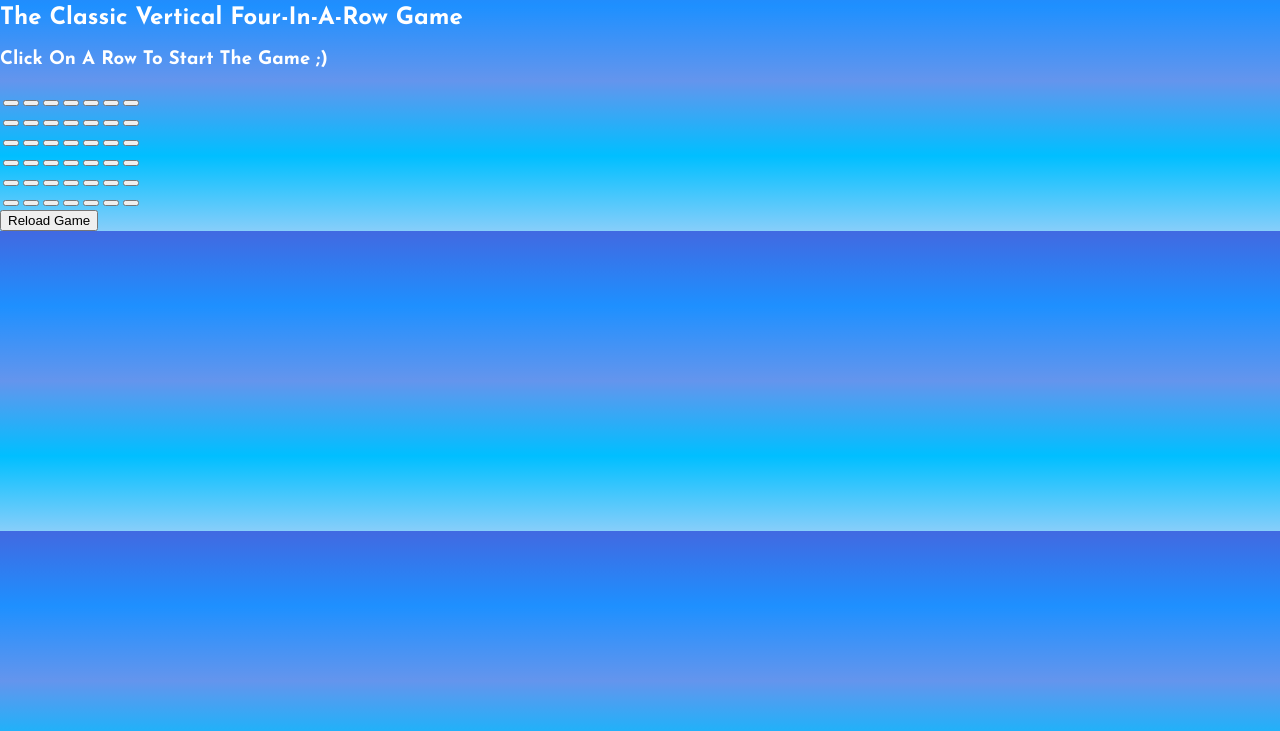
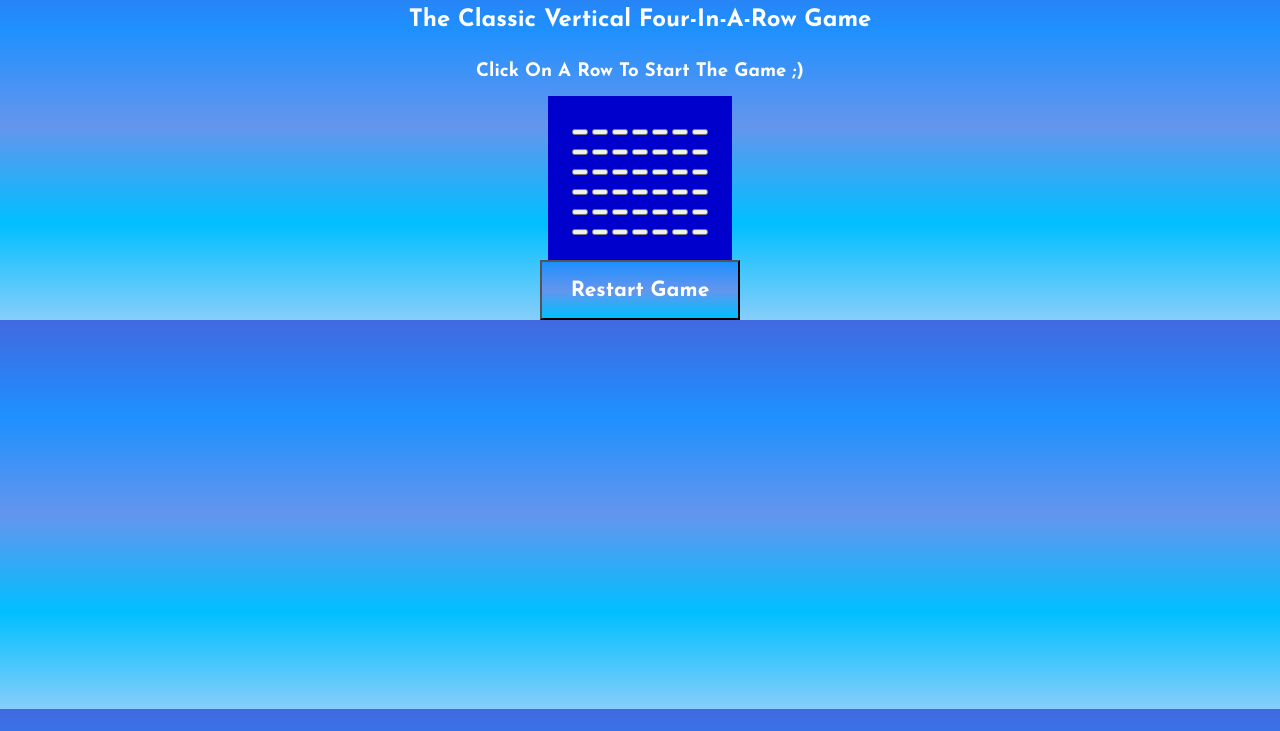
Before and after one commit to 1anya1/Connect_All_Four, a plain HTML site: page index.html in a window 1280 px wide. Shown: the part 69-800 px from the top of the page. Drawn offline with nearby package versions, Linux system fonts and the light colour scheme.

Commit message:
layout is done

```diff
--- a/app.js
+++ b/app.js
@@ -1,62 +1,62 @@
 $(() => {
-    // my constants
-    const player1={  //objects that will hold all of the data for the data
-        cells:[]
+//     // my constants
+//     const player1={  //objects that will hold all of the data for the data
+//         cells:[]
 
-    };
-    const player2={
-        cells:[]
-    };
-    var turn= 0;
-    const rows=7;
-    const columns=6
+//     };
+//     const player2={
+//         cells:[]
+//     };
+//     var turn= 0;
+//     const rows=7;
+//     const columns=6
 
-    const $container=$('<div>').addClass('container');
-    $('body').append($container);
+//     const $container=$('<div>').addClass('container');
+//     $('body').append($container);
 
-    for (let col = 0; col < columns ; col++) {
-    const $col = $('<div>').addClass('col '+col)
-    for (let row = 0; row < rows; row++) {
-      const $row = $(`<div id= "c${col}r${row}"></div>`)
-        .addClass('empty')
-        // .attr('id', col)
-        // .attr('id', row);
-      $col.append($row);
-    }
-    $container.append($col);
-  };
+//     for (let col = 0; col < columns ; col++) {
+//     const $col = $('<div>').addClass('col '+col)
+//     for (let row = 0; row < rows; row++) {
+//       const $row = $(`<div id= "c${col}r${row}"></div>`)
+//         .addClass('empty')
+//         // .attr('id', col)
+//         // .attr('id', row);
+//       $col.append($row);
+//     }
+//     $container.append($col);
+//   };
 
-    /// Event Handler for Moves//
-    function turns () {
-    if(turn%2===0){
-        // alert('player1');// how to create turns for each player?
-    $(event.target).css('background-color', 'yellow').addClass('yellow');
-    player1.cells.push($(event.target).attr('id'));
-    $(event.target).off('click');
-    // player1.push($(event.target).attr('id'));
-    player1.cells.sort();
-    } else {
-    $(event.target).css('background-color', 'red').addClass('red');
-    player2.cells.push($(event.target).attr('id'));
-    $(event.target).off('click');
-    player2.cells.sort();
-    }
-    turn++;
-    console.log(player1)
-    console.log(player2)
+//     /// Event Handler for Moves//
+//     function turns () {
+//     if(turn%2===0){
+//         // alert('player1');// how to create turns for each player?
+//     $(event.target).css('background-color', 'yellow').addClass('yellow');
+//     player1.cells.push($(event.target).attr('id'));
+//     $(event.target).off('click');
+//     // player1.push($(event.target).attr('id'));
+//     player1.cells.sort();
+//     } else {
+//     $(event.target).css('background-color', 'red').addClass('red');
+//     player2.cells.push($(event.target).attr('id'));
+//     $(event.target).off('click');
+//     player2.cells.sort();
+//     }
+//     turn++;
+//     console.log(player1)
+//     console.log(player2)
 
-}
-    $('.empty').on('click', turns ); //how to make sure that the class doesnt get reassignes and player is unable to click the play that was clicked. Also how to assign each one of the id divs to a matrix of array play
+// }
+//     $('.empty').on('click', turns ); //how to make sure that the class doesnt get reassignes and player is unable to click the play that was clicked. Also how to assign each one of the id divs to a matrix of array play
 
-    function bottomCell () {
-    var $columnMarker=$('.col').find('div');
-    for( let i=0; i<$columnMarker.length; i++){
-        console.log($columnMarker)
-        if($('div').class()===('empty red') ||$columnMarker.class===('empty yellow')){
-            return null;// what Im trying to do here is see if the column is occupied by class of red or yellow meaning that this cell was played already
-        }
-    }
+//     function bottomCell () {
+//     var $columnMarker=$('.col').find('div');
+//     for( let i=0; i<$columnMarker.length; i++){
+//         console.log($columnMarker)
+//         if($('div').class()===('empty red') ||$columnMarker.class===('empty yellow')){
+//             return null;// what Im trying to do here is see if the column is occupied by class of red or yellow meaning that this cell was played already
+//         }
+//     }
 
-}
-bottomCell();
+// }
+// bottomCell();
 });
--- a/index.html
+++ b/index.html
@@ -75,7 +75,7 @@
         </tr>
       </table>
 	  <div class="buttonContainer">
-        <button id="reloadGame">Reload Game</button>
+        <button id="restart">Restart Game</button>
       </div>
     </div>
   </body>
--- a/main.css
+++ b/main.css
@@ -4,3 +4,27 @@ body {
     color: white;
     margin: 0;
   }
+  h1,h2,h3 {
+    text-align: center;
+    margin: 0;
+    padding: 15px;
+  }
+  .board {
+    margin-left: auto;
+    margin-right: auto;
+    background-color: MediumBlue;
+    padding: 21px;
+  }
+  #restart {
+    font-family: 'Josefin Sans', sans-serif;
+      width: 200px;
+      height: 60px;
+    display: block;
+    text-align: center;
+    background-image:linear-gradient(DodgerBlue, CornflowerBlue, DeepSkyBlue);
+      color:White;
+      font-size: 21px;
+      margin-left: auto;
+    margin-right: auto;
+
+  }
```
